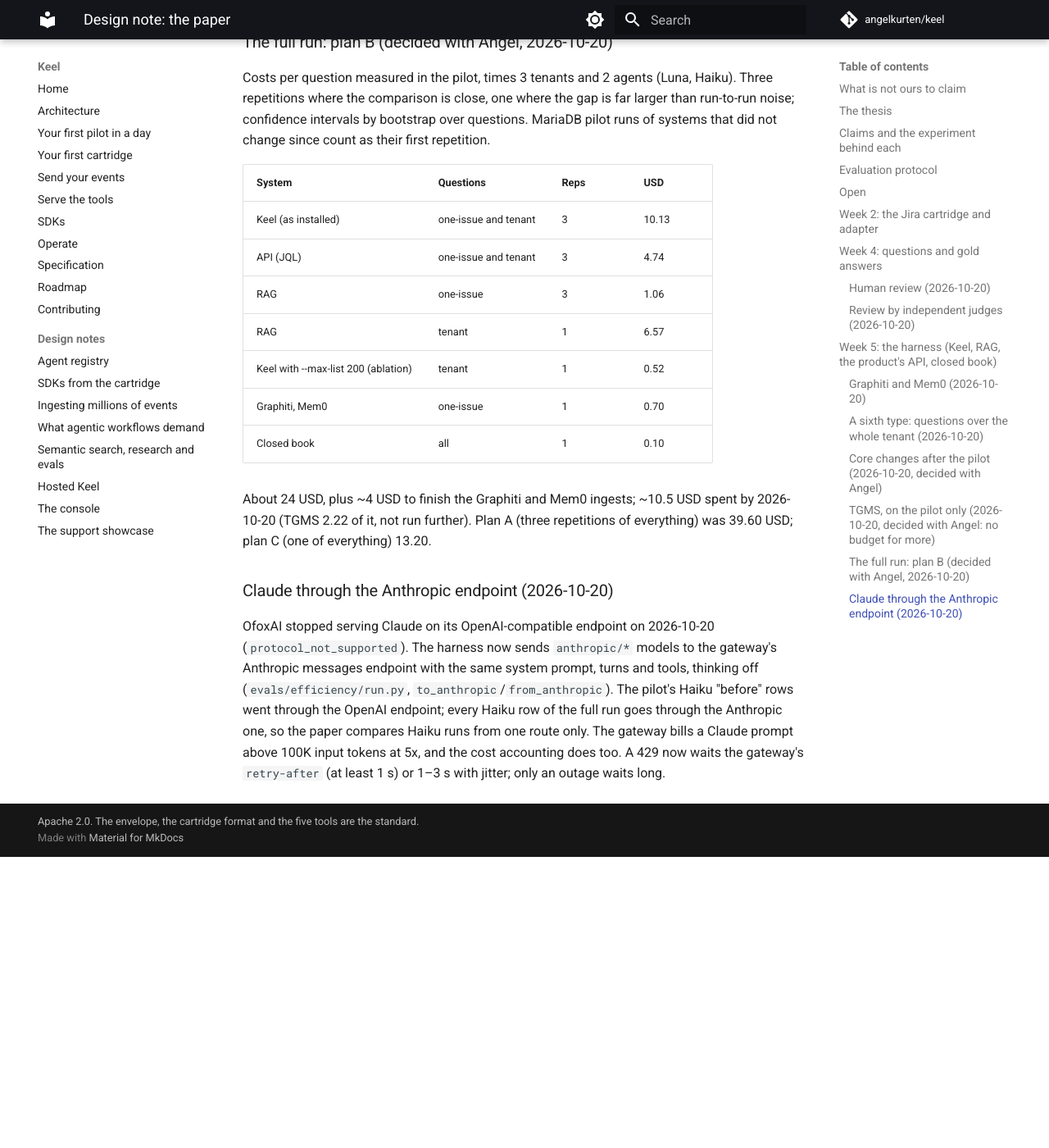
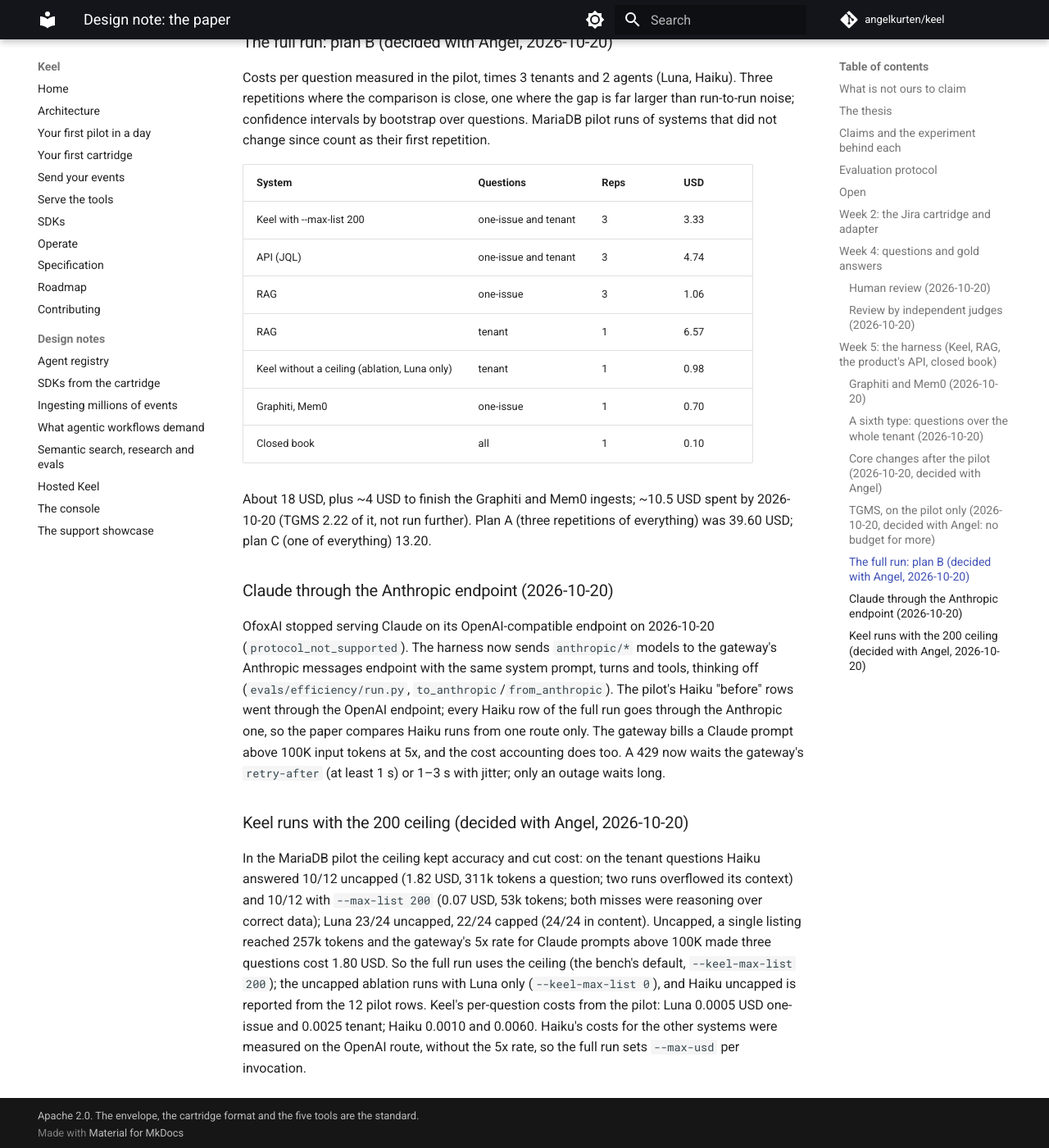
Before and after one commit to angelkurten/keel, an MkDocs documentation site: the page built from docs/design/paper.md, in a window 1280 px wide and 1400 px high, scrolled down 8967 px. Shown: the whole window at 82% size. Built offline with MkDocs 1.6.1 and Material for MkDocs 9.7.7, drawn with Linux system fonts in a browser that asks for light colours; comment, search, counter and statistics services are not loaded; before the commit the page ends 10012 px from its top, so only the background shows below that.

Commit message:
Plan B runs Keel with the 200 ceiling; uncapped is the ablation
The bench defaults to --keel-max-list 200 (0 for none). The design note
records the pilot behind it and the revised budget, about 18 USD.

Co-Authored-By: Claude Opus 5.5 <noreply@anthropic.com>

```diff
--- a/docs/design/paper.md
+++ b/docs/design/paper.md
@@ -158,16 +158,20 @@ Costs per question measured in the pilot, times 3 tenants and 2 agents (Luna, Ha
 
 | System | Questions | Reps | USD |
 | --- | --- | --- | --- |
-| Keel (as installed) | one-issue and tenant | 3 | 10.13 |
+| Keel with --max-list 200 | one-issue and tenant | 3 | 3.33 |
 | API (JQL) | one-issue and tenant | 3 | 4.74 |
 | RAG | one-issue | 3 | 1.06 |
 | RAG | tenant | 1 | 6.57 |
-| Keel with --max-list 200 (ablation) | tenant | 1 | 0.52 |
+| Keel without a ceiling (ablation, Luna only) | tenant | 1 | 0.98 |
 | Graphiti, Mem0 | one-issue | 1 | 0.70 |
 | Closed book | all | 1 | 0.10 |
 
-About 24 USD, plus ~4 USD to finish the Graphiti and Mem0 ingests; ~10.5 USD spent by 2026-10-20 (TGMS 2.22 of it, not run further). Plan A (three repetitions of everything) was 39.60 USD; plan C (one of everything) 13.20.
+About 18 USD, plus ~4 USD to finish the Graphiti and Mem0 ingests; ~10.5 USD spent by 2026-10-20 (TGMS 2.22 of it, not run further). Plan A (three repetitions of everything) was 39.60 USD; plan C (one of everything) 13.20.
 
 ### Claude through the Anthropic endpoint (2026-10-20)
 
 OfoxAI stopped serving Claude on its OpenAI-compatible endpoint on 2026-10-20 (`protocol_not_supported`). The harness now sends `anthropic/*` models to the gateway's Anthropic messages endpoint with the same system prompt, turns and tools, thinking off (`evals/efficiency/run.py`, `to_anthropic`/`from_anthropic`). The pilot's Haiku "before" rows went through the OpenAI endpoint; every Haiku row of the full run goes through the Anthropic one, so the paper compares Haiku runs from one route only. The gateway bills a Claude prompt above 100K input tokens at 5x, and the cost accounting does too. A 429 now waits the gateway's `retry-after` (at least 1 s) or 1–3 s with jitter; only an outage waits long.
+
+### Keel runs with the 200 ceiling (decided with Angel, 2026-10-20)
+
+In the MariaDB pilot the ceiling kept accuracy and cut cost: on the tenant questions Haiku answered 10/12 uncapped (1.82 USD, 311k tokens a question; two runs overflowed its context) and 10/12 with `--max-list 200` (0.07 USD, 53k tokens; both misses were reasoning over correct data); Luna 23/24 uncapped, 22/24 capped (24/24 in content). Uncapped, a single listing reached 257k tokens and the gateway's 5x rate for Claude prompts above 100K made three questions cost 1.80 USD. So the full run uses the ceiling (the bench's default, `--keel-max-list 200`); the uncapped ablation runs with Luna only (`--keel-max-list 0`), and Haiku uncapped is reported from the 12 pilot rows. Keel's per-question costs from the pilot: Luna 0.0005 USD one-issue and 0.0025 tenant; Haiku 0.0010 and 0.0060. Haiku's costs for the other systems were measured on the OpenAI route, without the 5x rate, so the full run sets `--max-usd` per invocation.
```
Also changed, not shown: 1 other file.
